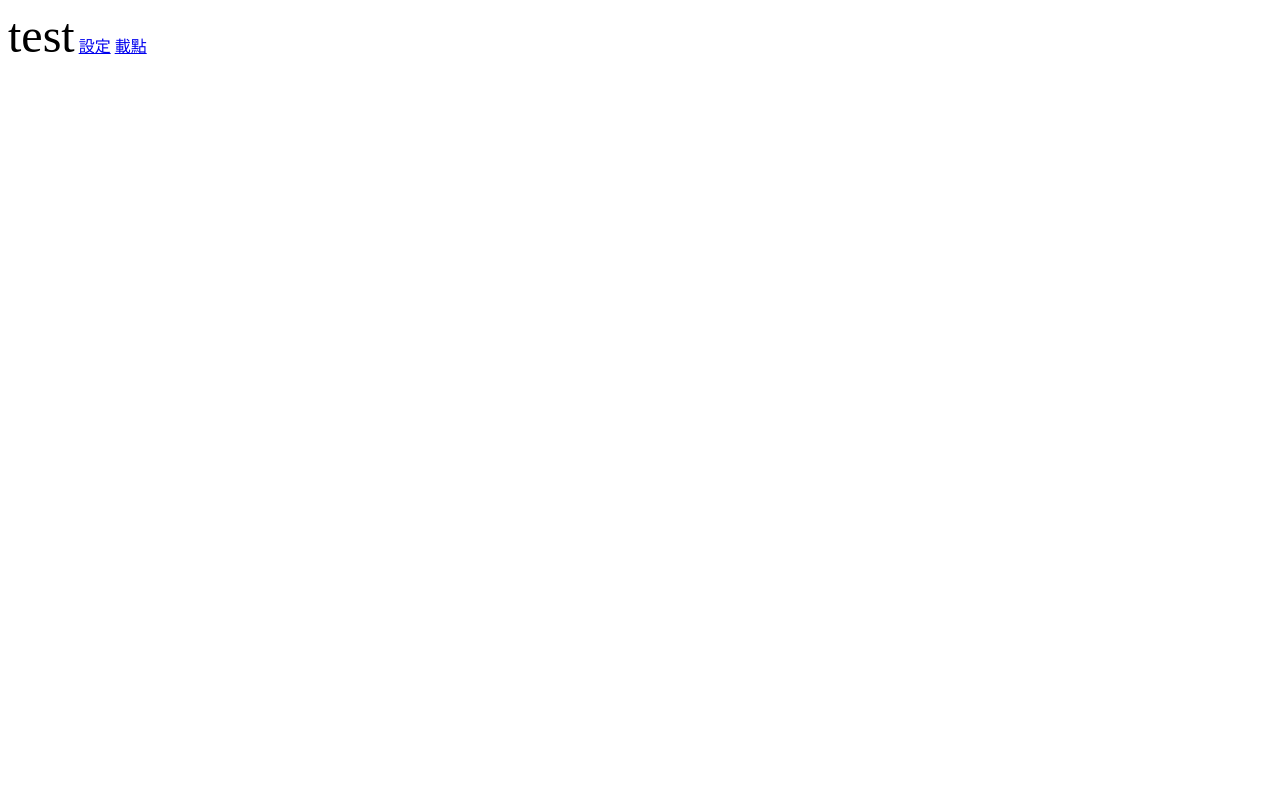
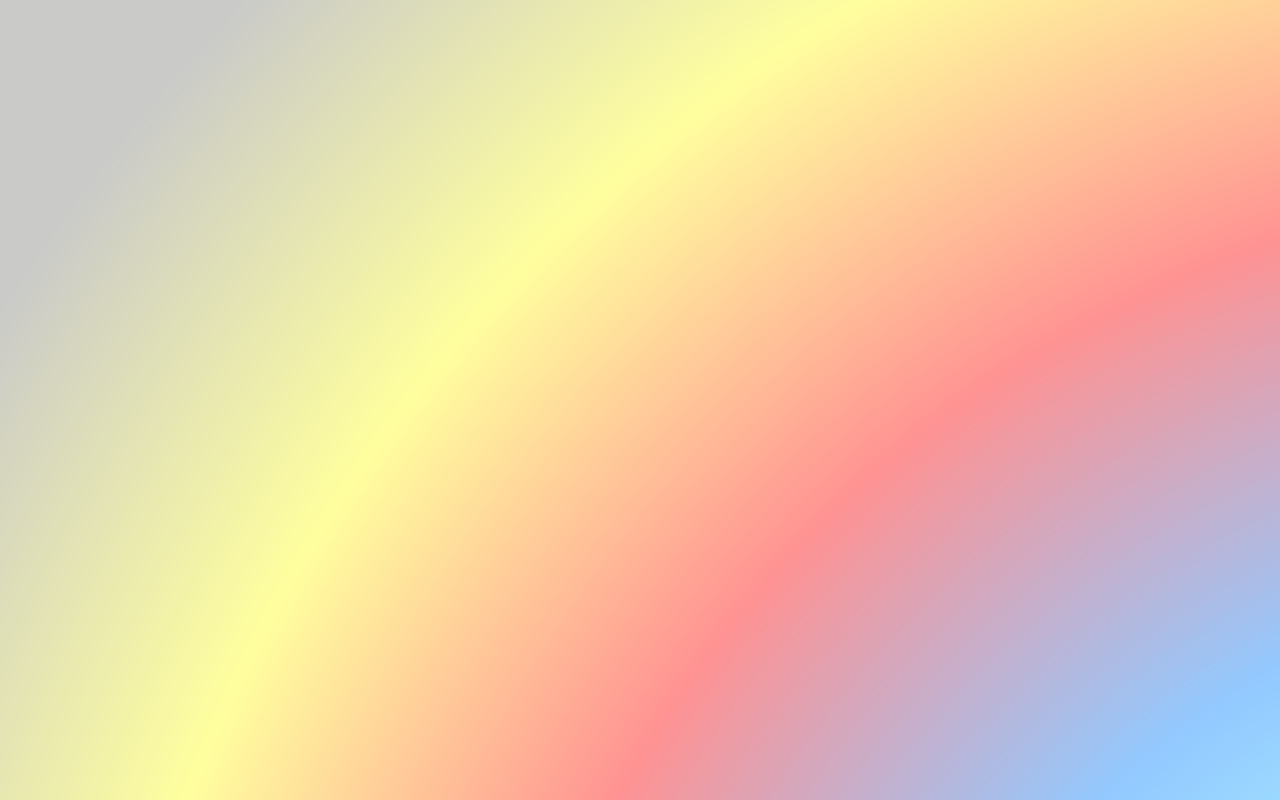
Before and after one commit to XY-Lee/AndyWeb, a plain HTML site: page index.html in a window 1280 px wide. Drawn offline with Linux system fonts and the light colour scheme.

Commit message:
新增東西

```diff
--- /dev/null
+++ b/Isee.css
@@ -0,0 +1,4 @@
+@charset: utf-8;
+body{
+  background:url(img/background.jpg) ;
+}
--- a/index.html
+++ b/index.html
@@ -1,3 +1,10 @@
-<font size = '7'>test</font>
-<a href = "http://www.gtwang.org/2013/05/python-simplehttpserver-web-server.html">設定</a href>
-<a href = "https://www.python.org/">載點</a href>
+<html>
+<head lang="zh-TW">
+<meta charset = 'utf-8' >
+<link rel="stylesheet" href="Isee.css">
+<title>中原話劇 戲弄劇坊</title>
+</head>
+<body>
+
+</body>
+</html>
```
Also changed, not shown: img/background.jpg (added).
